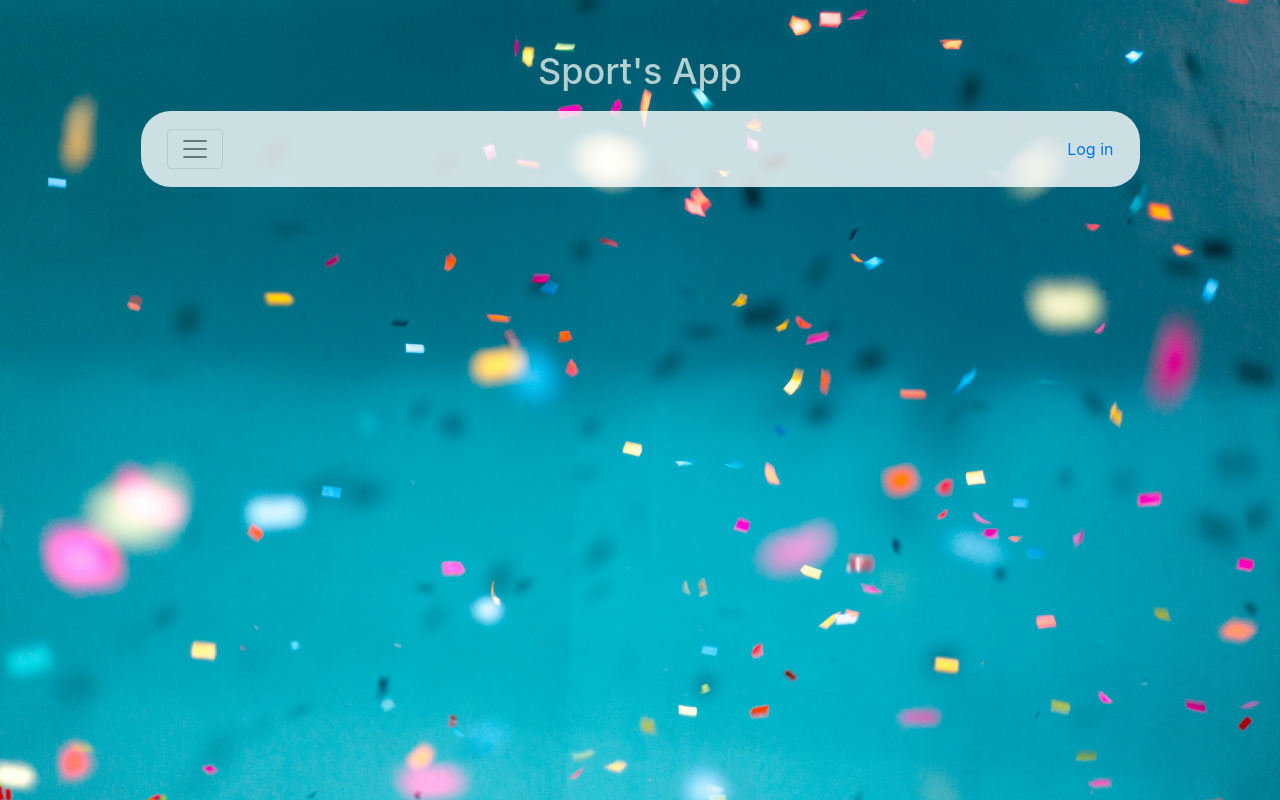
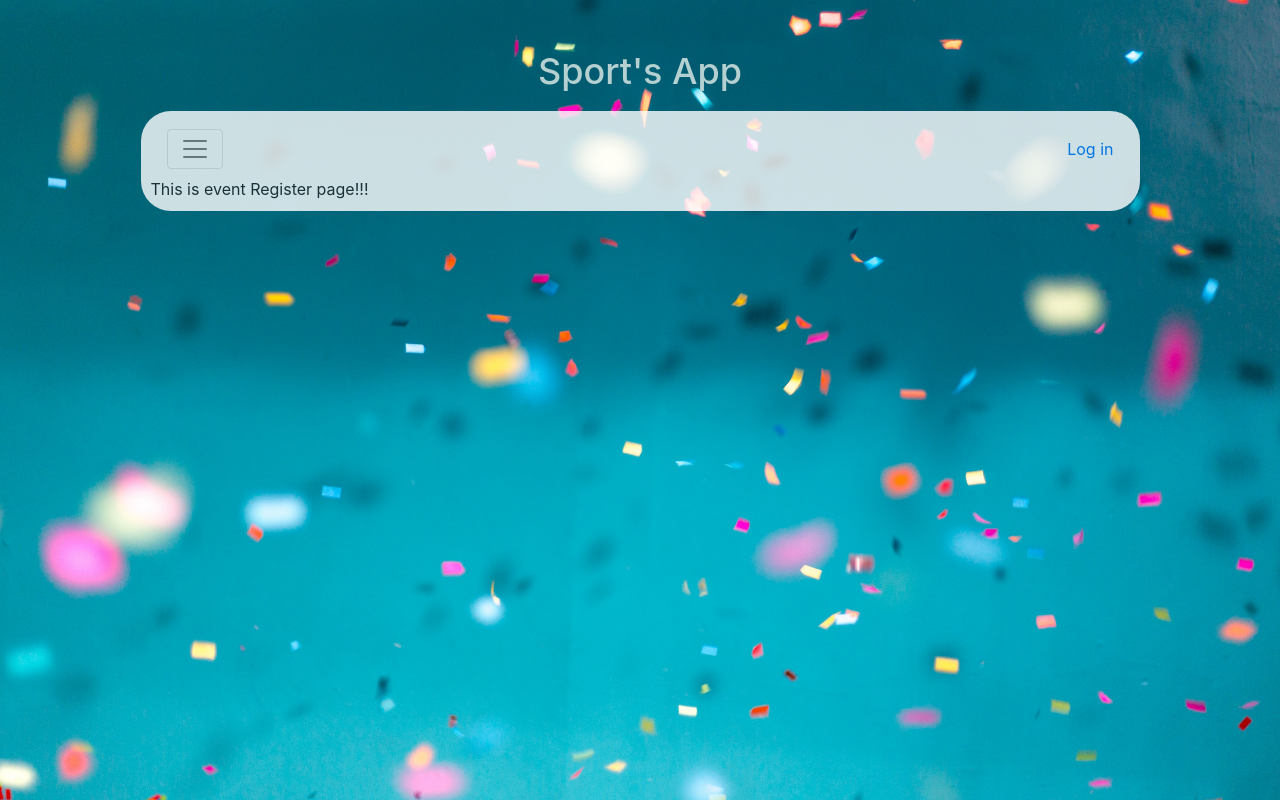
Before and after one commit to asadhameed/event-management-frontend, a React (Create React App) app: page /eventRegister in a window 1280 px wide. Built offline with nearby package versions, Linux system fonts and the light colour scheme.

Commit message:
Make new page of eventRegister

```diff
--- a/src/components/topnav.js
+++ b/src/components/topnav.js
@@ -29,9 +29,13 @@ const TopNav = () => {
                             <Link to='/' >Dash Board</Link>
                         </NavItem>
                         {isLogin ?
-                            <NavItem>
-                                <Link to='/event' >Create Event</Link>
-                            </NavItem>
+                            <div>
+                                <NavItem>
+                                    <Link to='/eventRegister'>My Event's Subscribe</Link>
+                                </NavItem> <NavItem>
+                                    <Link to='/event' > Create Event</Link>
+                                </NavItem>
+                            </div>
                             : ""}
                     </Nav>
                 </Collapse>
--- /dev/null
+++ b/src/pages/eventRegister/index.js
@@ -0,0 +1,9 @@
+import React from 'react';
+
+export default function EventRegister(){
+    return(
+        <div>
+            This is event Register page!!!
+        </div>
+    )
+}
--- a/src/routers.js
+++ b/src/routers.js
@@ -4,6 +4,7 @@ import Login from './pages/user/login';
 import Dashboard from './pages/dashboard';
 import Register from './pages/user/register';
 import CreateEvent from './pages/event'
+import EventRegister from './pages/eventRegister';
 import Topnav from './components/topnav';
 export default function Router() {
     return (
@@ -12,8 +13,9 @@ export default function Router() {
             <Switch>
                 <Route path='/' exact component={Dashboard} />
                 <Route path='/login' exact component={Login} />
-                <Route path='/register' exact component={Register}></Route>
+                <Route path='/register' exact component={Register} />
                 <Route path='/event' exact component={CreateEvent} />
+                <Route path='/eventRegister' exact component={EventRegister} />
             </Switch>
         </BrowserRouter>
     )
```
